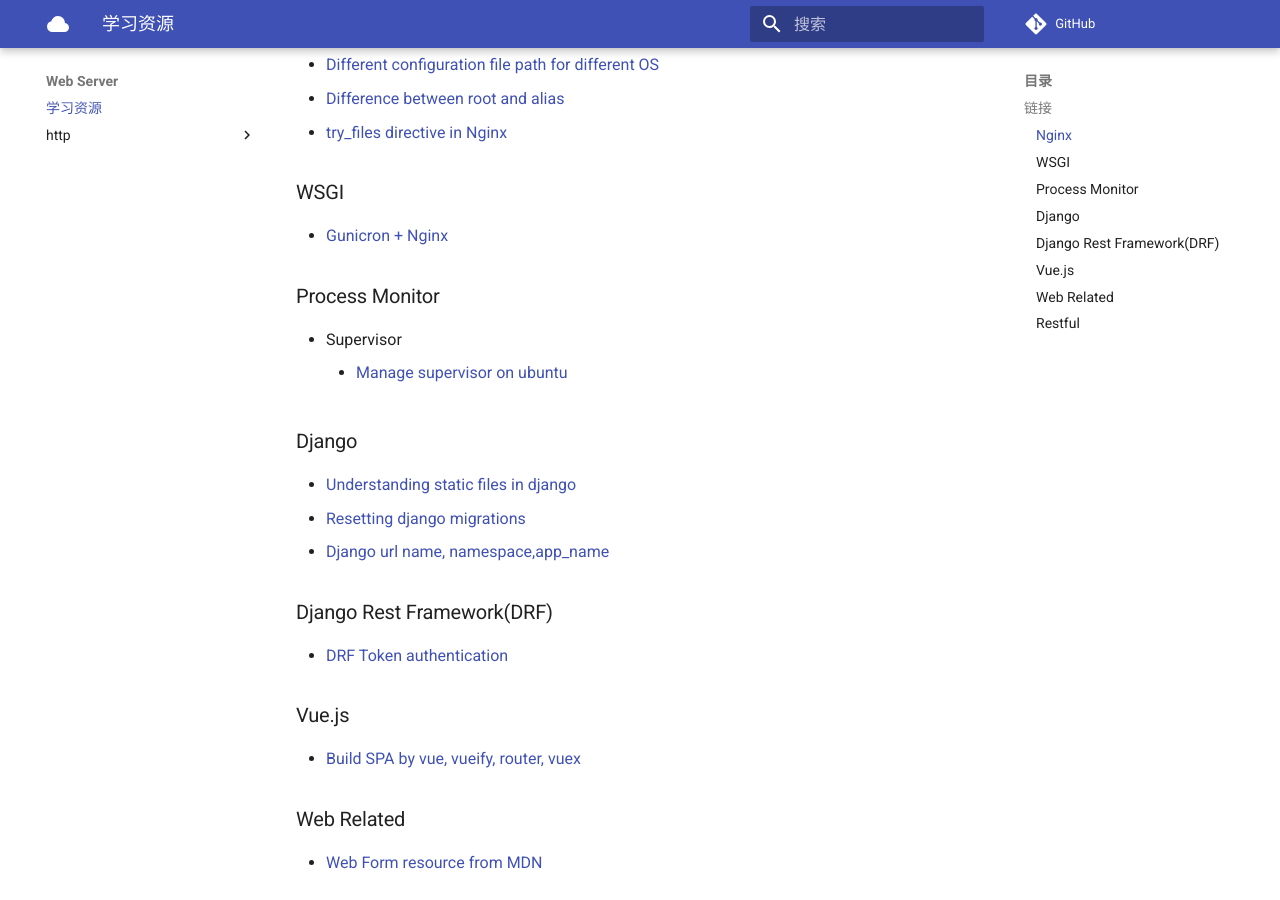
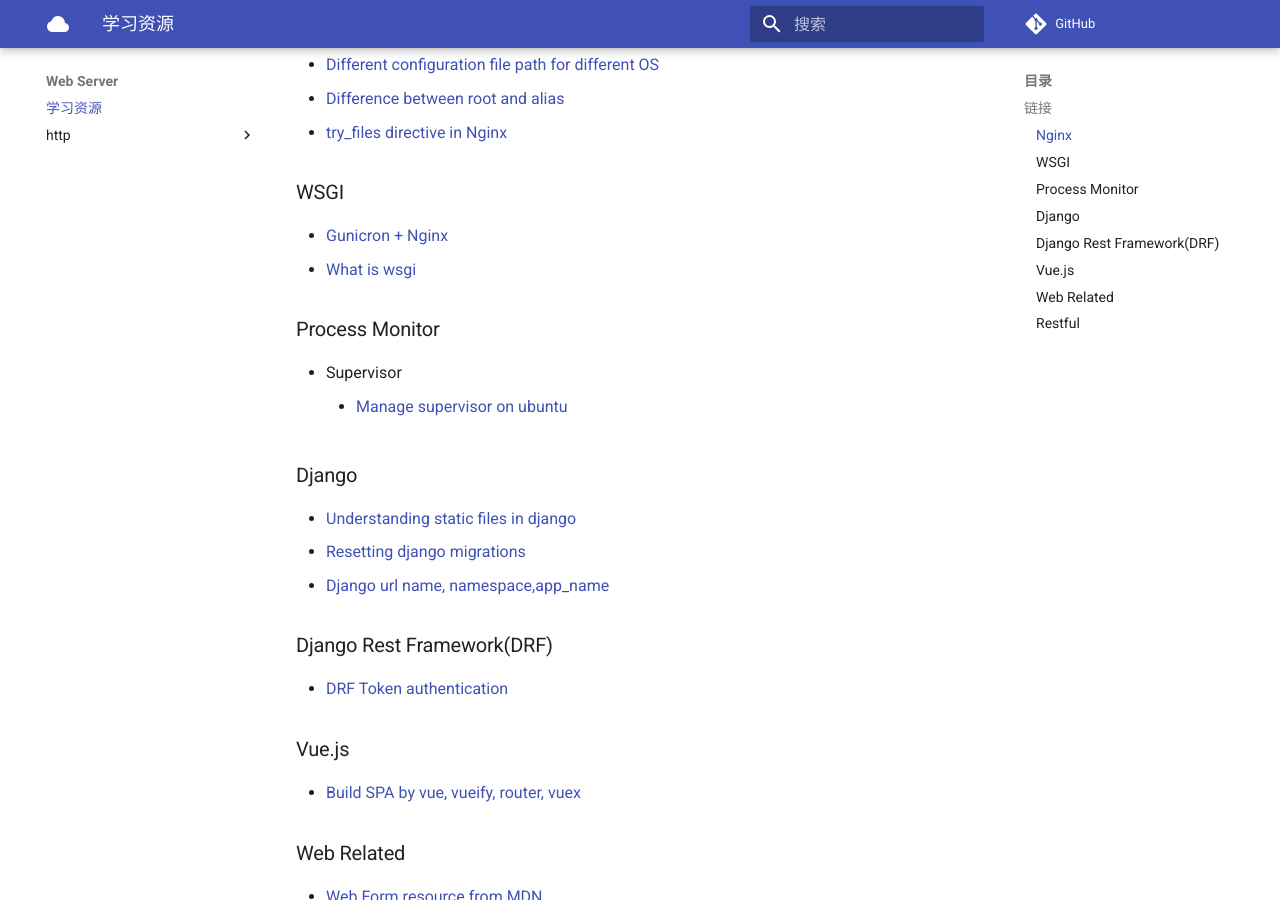
Before and after one commit to zhoukaidev/ks_blog, an MkDocs documentation site: the page built from docs/server/trainingResource.md, in a window 1280 px wide and 900 px high, scrolled down 405 px. Built offline with MkDocs 1.6.1 and Material for MkDocs 9.7.7, drawn with Linux system fonts in a browser that asks for light colours; comment, search, counter and statistics services are not loaded.

Commit message:
Update trainingResource.md

```diff
--- a/docs/server/trainingResource.md
+++ b/docs/server/trainingResource.md
@@ -15,6 +15,7 @@
 ### WSGI
 
 * [Gunicron + Nginx](https://www.digitalocean.com/community/tutorials/how-to-serve-flask-applications-with-gunicorn-and-nginx-on-ubuntu-18-04)
+* [What is wsgi](http://wsgi.tutorial.codepoint.net/intro)
 
 ### Process Monitor
 
```
